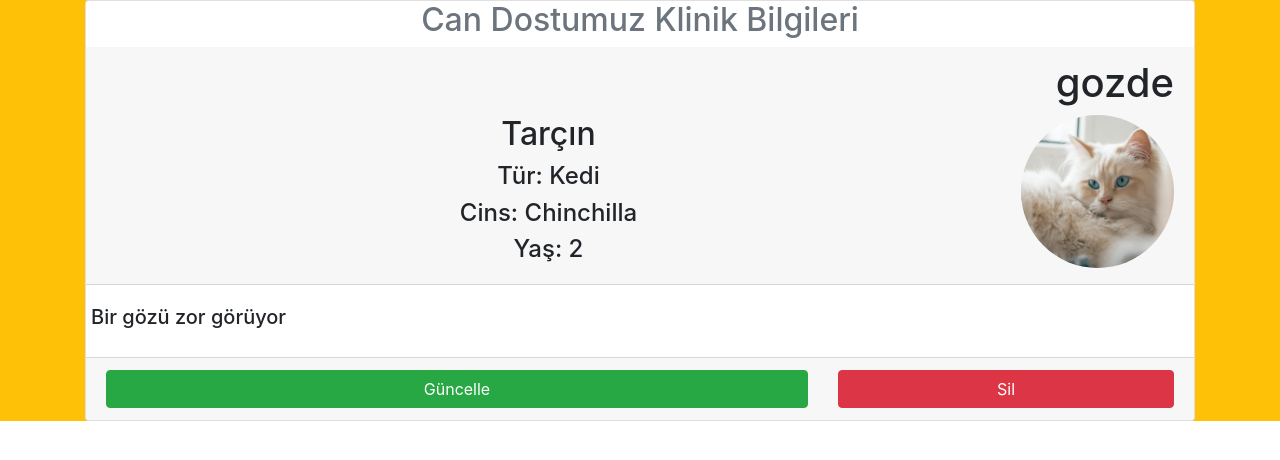
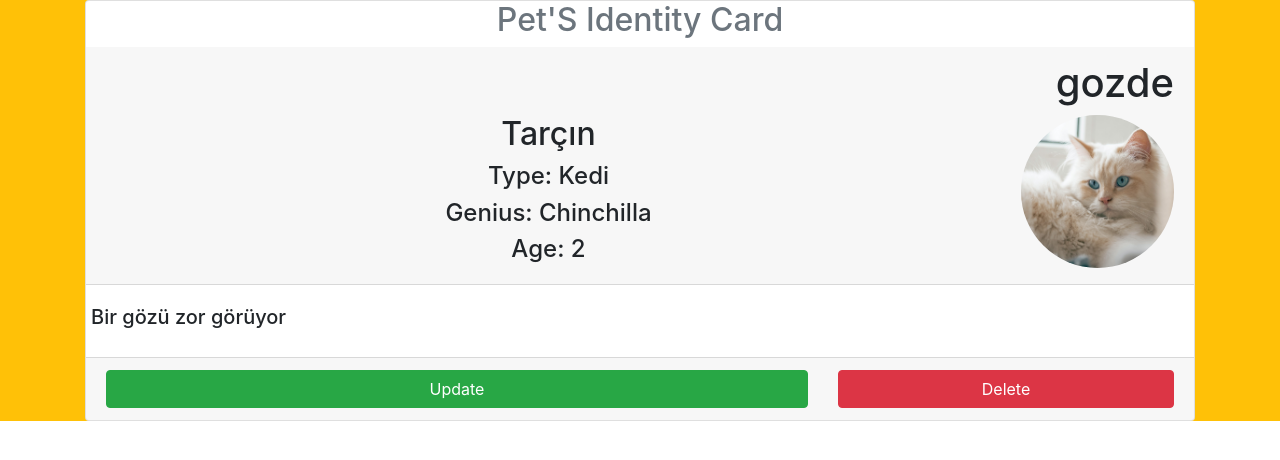
Before and after one commit to gzdlmn/vet-app, a Django app: page /pet/detail/5 in a window 1280 px wide. Shown: the part 126-586 px from the top of the page. Run offline with Django 3.2, Linux system fonts and the light colour scheme; data comes from the database, SQL or seed files in the repository.

```diff
--- a/templates/detail.html
+++ b/templates/detail.html
@@ -5,15 +5,15 @@
     <header class="container-fluid bg-warning">
         <div class="container">
             <div class="card">
-                <h2 class="text-center text-muted">Can Dostumuz Klinik Bilgileri</h2>
+                <h2 class="text-center text-muted">Pet'S Identity Card</h2>
                 <div class="card-header">
                     <h1 class="text-right">{{pet.petowner}}</h1>
                     <div class="row">
                         <div class="col-md-6 col-lg-10 text-center">
                             <h2>{{pet.name}}</h2>
-                            <h4>Tür: {{pet.type}}</h4>
-                            <h4>Cins: {{pet.genius}}</h4>
-                            <h4>Yaş: {{pet.age}}</h4>
+                            <h4>Type: {{pet.type}}</h4>
+                            <h4>Genius: {{pet.genius}}</h4>
+                            <h4>Age: {{pet.age}}</h4>
                         </div>
                         {% if pet.image %}
                         <div class="col-md-6 col-lg-2">
@@ -30,10 +30,10 @@
                 <div class="card-footer">
                     <div class="row">
                         <div class="col-8">
-                            <a class="btn btn-success d-block w-100" href="/pet/update/{{pet.id}}">Güncelle</a>
+                            <a class="btn btn-success d-block w-100" href="/pet/update/{{pet.id}}">Update</a>
                         </div>
                         <div class="col-4">
-                            <a class="btn btn-danger d-block w-100" href="/pet/delete/{{pet.id}}">Sil</a>
+                            <a class="btn btn-danger d-block w-100" href="/pet/delete/{{pet.id}}">Delete</a>
                         </div>
                     </div>
                 </div>
```
